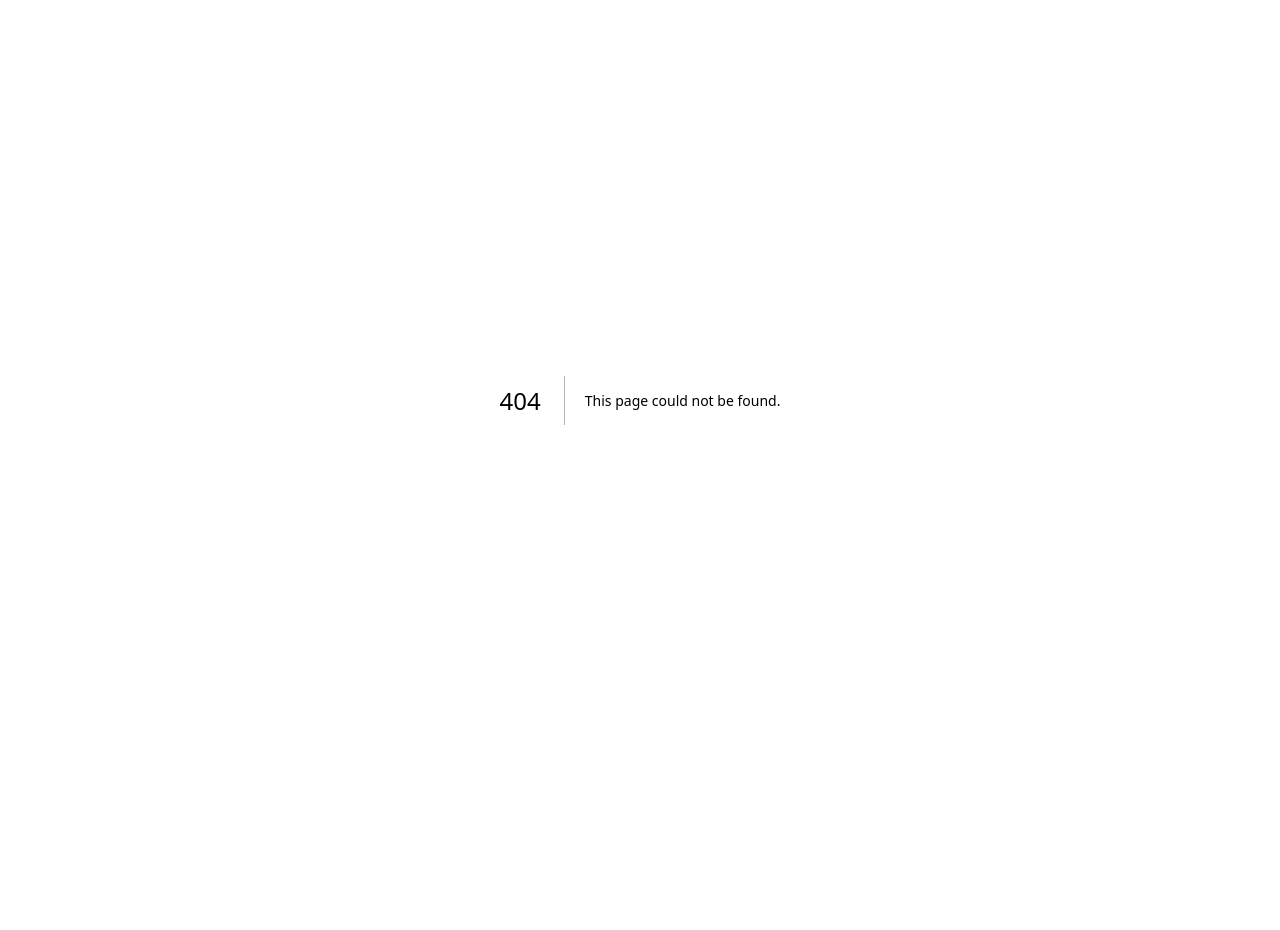
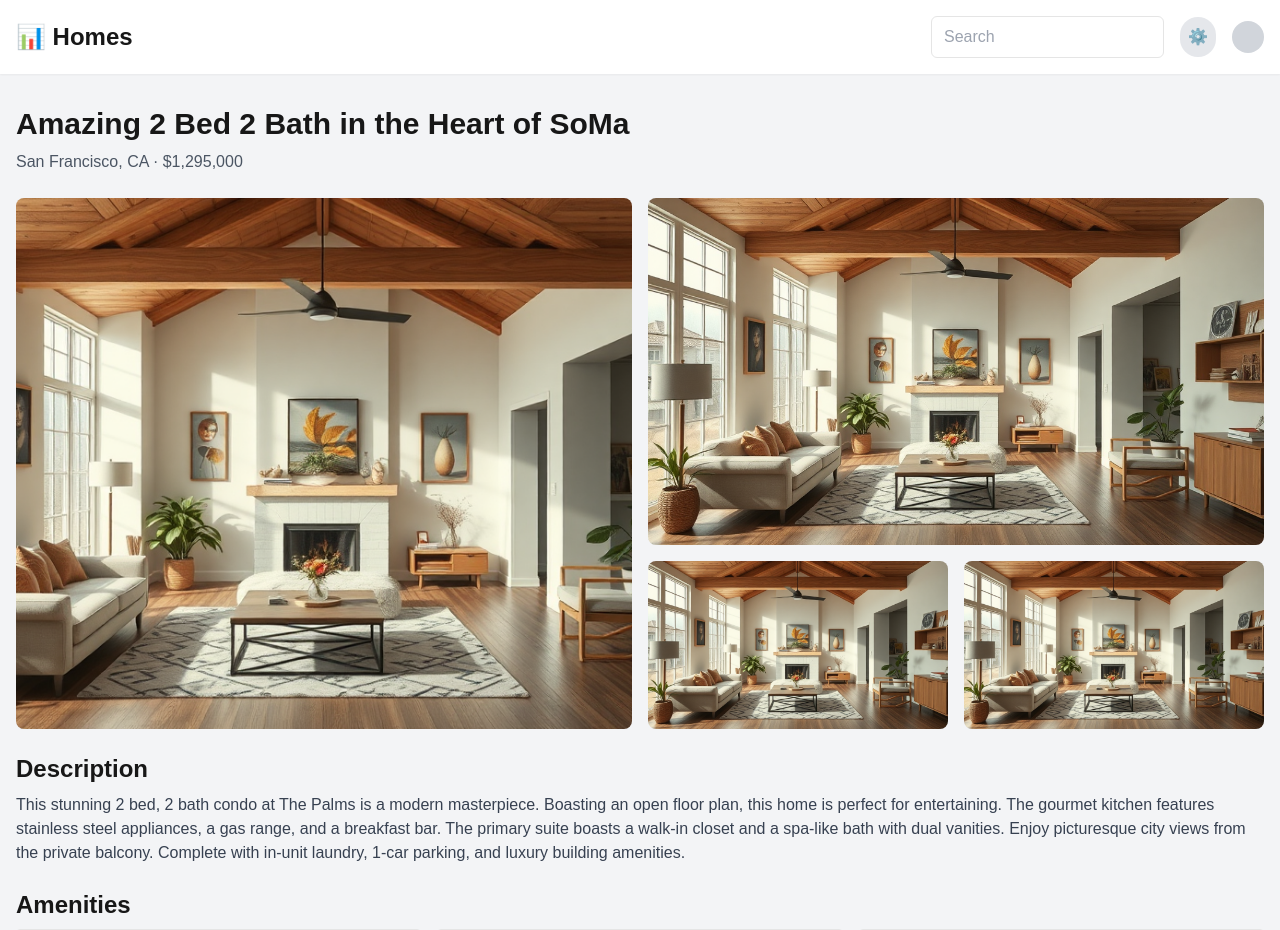
Before and after one commit to TheCryss/CasaYa-Frontend, a Next.js app: page /details in a window 1280 px wide. Before the commit this address had no page. Shown: the top 930 px of the page. Before the commit the page ends 800 px from the top, so only its background shows below. Built offline with nearby package versions, Linux system fonts and the light colour scheme.

Commit message:
chore: reorganization done

```diff
--- /dev/null
+++ b/app/(routes)/details/page.tsx
@@ -0,0 +1,22 @@
+import Header from "../../../components/layout/Header"
+import PropertyTitle from '../../../components/features/DetailsPage/PropertyTitle'
+import ImageGallery from '../../../components/features/DetailsPage/ImageGallery'
+import Description from '../../../components/features/DetailsPage/Description'
+import Amenities from '../../../components/features/DetailsPage/Amenities'
+import AgentInfo from '../../../components/features/DetailsPage/AgentInfo'
+
+export default function Home() {
+  return(
+    <div className="min-h-screen bg-gray-100">
+      <Header />
+      <main className="container mx-auto px-4 py-8">
+        <PropertyTitle />
+        <ImageGallery />
+        <Description />
+        <Amenities />
+        <AgentInfo />
+      </main>
+    </div>
+
+  )
+}
--- a/app/login/page.tsx
+++ b/app/(routes)/login/page.tsx
@@ -1,5 +1,5 @@
-import HeroImage from '../core/ui/components/landing/hero_login'
-import LoginForm from '../core/ui/components/landing/login_form'
+import HeroImage from '../../../components/features/LandingPage/hero_login'
+import LoginForm from '../../../components/features/LandingPage/login_form'
 
 
 export default function LoginPage() {
--- a/app/(routes)/page.tsx
+++ b/app/(routes)/page.tsx
@@ -4,15 +4,9 @@ import SearchBar from "../../components/features/LandingPage/search_bar"
 import ExploreOptions from "../../components/features/LandingPage/explore"
 import ListProperty from "../../components/features/LandingPage/list_property"
 
-import PropertyTitle from '../../components/features/DetailsPage/PropertyTitle'
-import ImageGallery from '../../components/features/DetailsPage/ImageGallery'
-import Description from '../../components/features/DetailsPage/Description'
-import Amenities from '../../components/features/DetailsPage/Amenities'
-import AgentInfo from '../../components/features/DetailsPage/AgentInfo'
-
 export default function Home() {
 
-  {/* Landing Page
+  return(
     <div className="min-h-screen bg-gray-100">
       <Header />
       <main className="container mx-auto px-4 py-8">
@@ -22,20 +16,5 @@ export default function Home() {
         <ListProperty />
       </main>
     </div>
-    */}
-
-  return(
-
-    <div className="min-h-screen bg-gray-100">
-      <Header />
-      <main className="container mx-auto px-4 py-8">
-        <PropertyTitle />
-        <ImageGallery />
-        <Description />
-        <Amenities />
-        <AgentInfo />
-      </main>
-    </div>
-
   )
 }
--- a/app/sign_up/page.tsx
+++ b/app/(routes)/sign_up/page.tsx
@@ -1,4 +1,4 @@
-import SignUpForm from "../core/ui/components/sign_up/sign_up_form"
+import SignUpForm from "../../../components/features/SignUp/sign_up_form"
 
 export default function SignUpPage() {
     return (
```
Also changed, not shown: components/features/SignUp/sign_up_form.tsx (renamed from app/core/ui/components/sign_up/sign_up_form.tsx).
